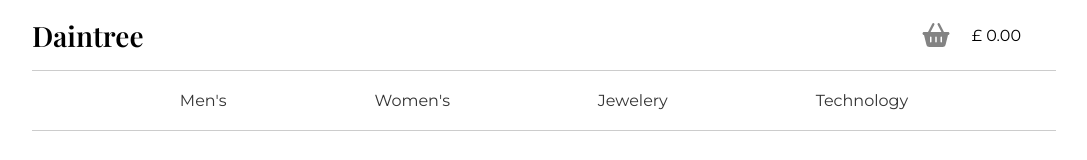
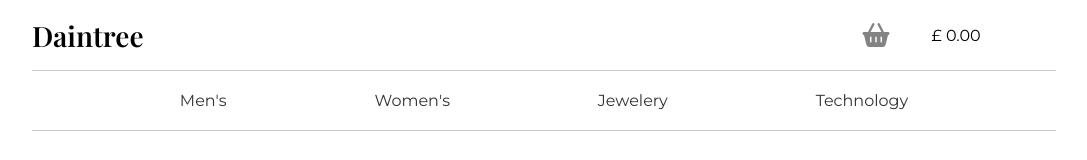
Before and after one commit to BigSzy/daintree-next-app, a Next.js app: page / in a window 1280 px wide. Shown: the top 160 px of the page, without its empty margins (96-1183 px from the left). Built offline with nearby package versions, Linux system fonts and the light colour scheme; no server answers; a web font is replaced by a local one.

Commit message:
fixed basket price styling in header

```diff
--- a/src/app/styles/header.module.scss
+++ b/src/app/styles/header.module.scss
@@ -26,12 +26,12 @@
         align-items: center;
         height: 100%;
         .icon {
-          width: 100px;
+          width: 200px;
           height: 50px;
           margin-right: 35px;
           display: flex;
           flex-direction: row;
-          justify-content: space-between;
+          justify-content: space-evenly;
           align-items: center;
 
           a {
```
